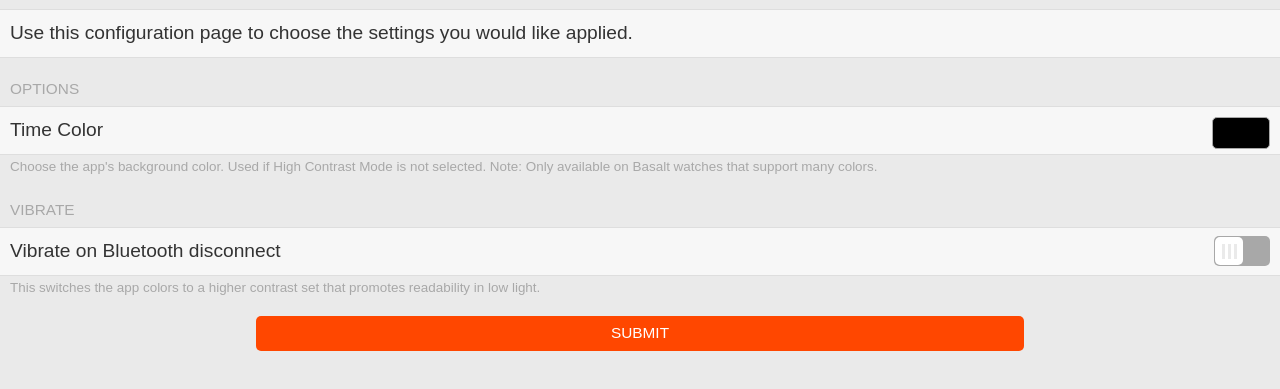
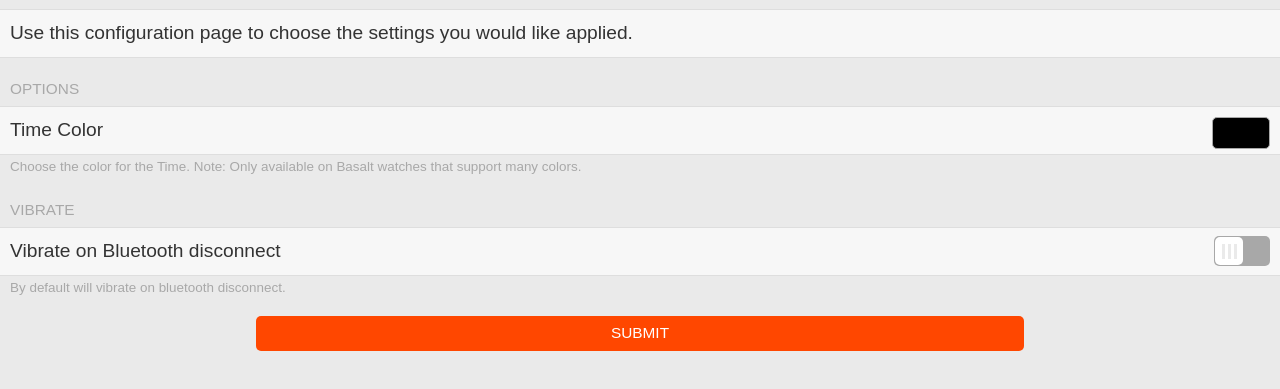
Before and after one commit to clach04/clach04.github.io, a plain HTML site: page pebble/JupiterMass/slate/index.html in a window 1280 px wide. Shown: the part 63-452 px from the top of the page. Drawn offline with Linux system fonts and the light colour scheme.

Commit message:
Update help for Slate test

```diff
--- a/pebble/JupiterMass/slate/index.html
+++ b/pebble/JupiterMass/slate/index.html
@@ -38,7 +38,7 @@
         </label>
       </div>
       <div class='item-container-footer'>
-        Choose the app's background color. Used if High Contrast Mode is not selected. Note: Only available on Basalt watches that support many colors.
+        Choose the color for the Time. Note: Only available on Basalt watches that support many colors.
       </div>
     </div>
 
@@ -52,7 +52,7 @@
         </label>
       </div>
       <div class='item-container-footer'>
-        This switches the app colors to a higher contrast set that promotes readability in low light.
+        By default will vibrate on bluetooth disconnect.
       </div>
     </div>
 
```
